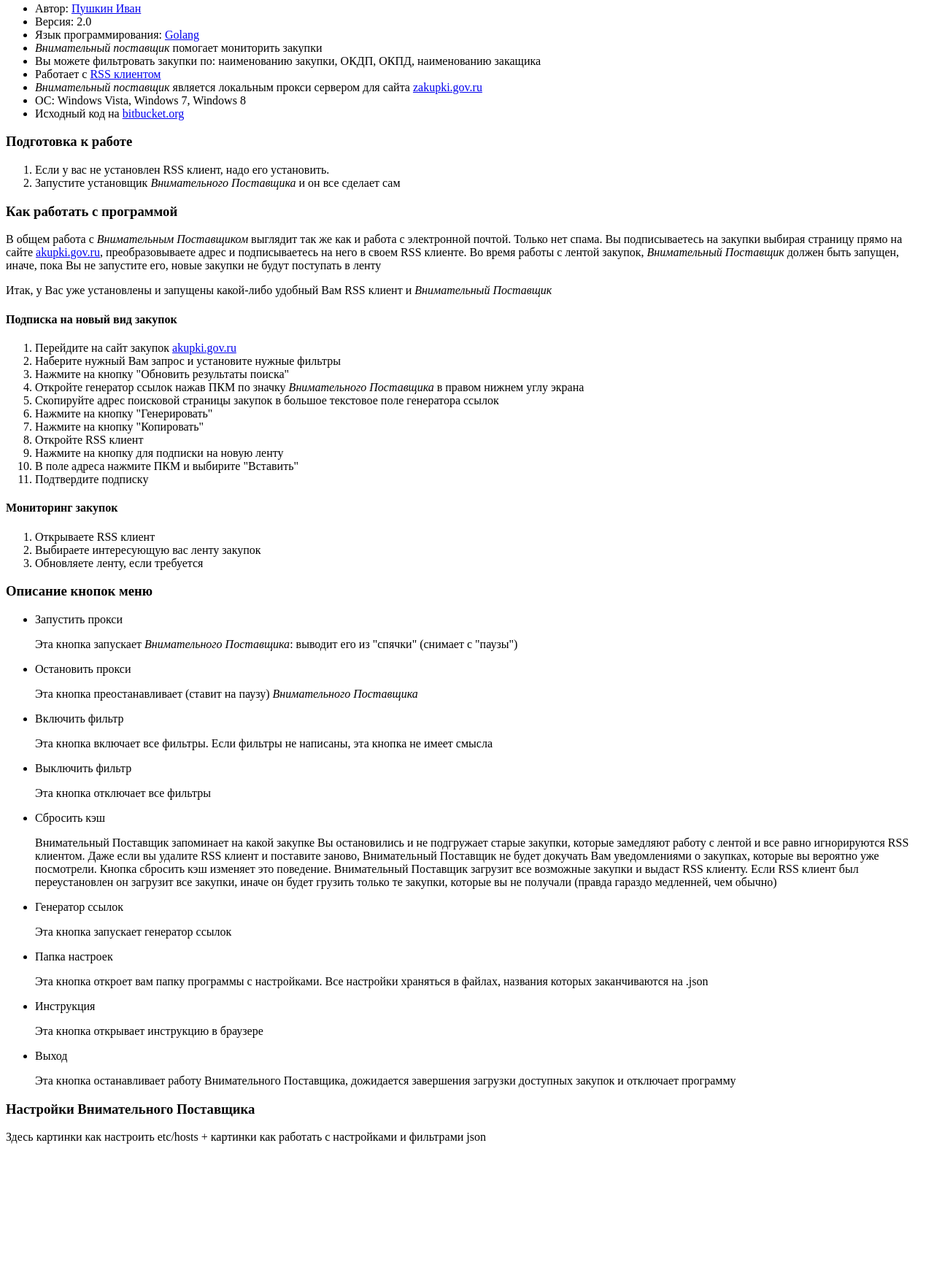
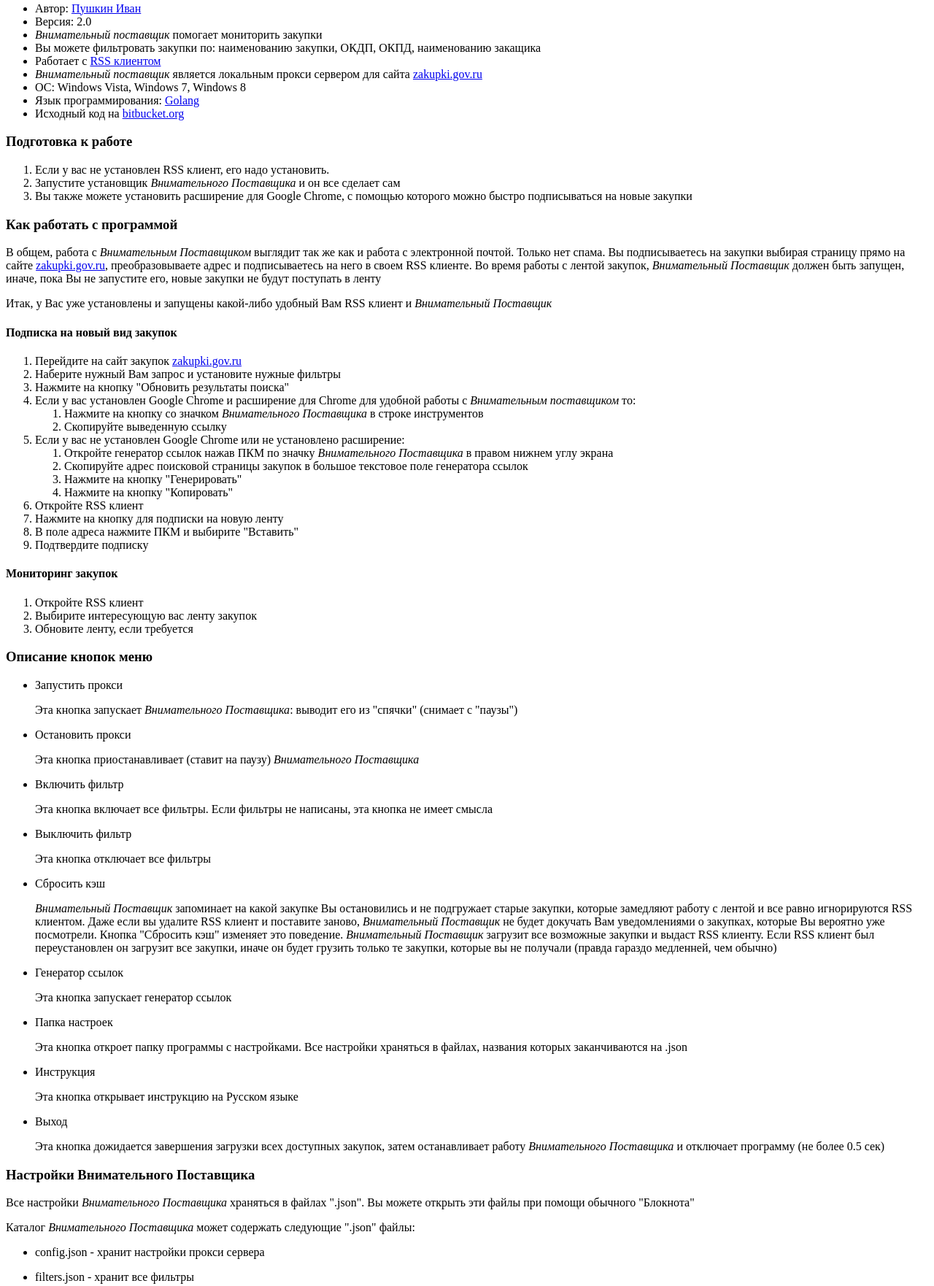
Before and after one commit to ivan1993spb/ru-supplier, a plain HTML site: page docs/index.html in a window 1280 px wide. Shown: the part 118-1880 px from the top of the page at 73% size. Before the commit the page ends 1693 px from the top, so only its background shows below. Drawn offline with Linux system fonts and the light colour scheme.

Commit message:
fixed docs

```diff
--- a/docs/index.html
+++ b/docs/index.html
@@ -10,31 +10,40 @@
 		<ul>
 			<li>Автор: <a href="mailto:pushkin13@bk.ru">Пушкин Иван</a></li>
 			<li>Версия: 2.0</li>
-			<li>Язык программирования: <a href="http:golang.org" target="_blank">Golang</a></li>
 			<li><i>Внимательный поставщик</i> помогает мониторить закупки</li>
 			<li>Вы можете фильтровать закупки по: наименованию закупки, ОКДП, ОКПД, наименованию закащика</li>
 			<li>Работает с <a href="https://ru.wikipedia.org/wiki/RSS-%D0%B0%D0%B3%D1%80%D0%B5%D0%B3%D0%B0%D1%82%D0%BE%D1%80" target="_blank">RSS клиентом</a></li>
 			<li><i>Внимательный поставщик</i> является локальным прокси сервером для сайта <a href="http://zakupki.gov.ru" target="_blank">zakupki.gov.ru</a></li>
 			<li>ОС: Windows Vista, Windows 7, Windows 8</li>
+			<li>Язык программирования: <a href="http:golang.org" target="_blank">Golang</a></li>
 			<li>Исходный код на <a href="https://bitbucket.org/pushkin_ivan/ru-supplier" target="_blank">bitbucket.org</a></li>
 		</ul>
 		<h3>Подготовка к работе</h3>
 		<ol>
-			<li>Если у вас не установлен RSS клиент, надо его установить.</li>
+			<li>Если у вас не установлен RSS клиент, его надо установить.</li>
 			<li>Запустите установщик <i>Внимательного Поставщика</i> и он все сделает сам</li>
+			<li>Вы также можете установить расширение для Google Chrome, с помощью которого можно быстро подписываться на новые закупки</li>
 		</ol>
 		<h3>Как работать с программой</h3>
-		<p>В общем работа с <i>Внимательным Поставщиком</i> выглядит так же как и работа с электронной почтой. Только нет спама. Вы подписываетесь на закупки выбирая страницу прямо на сайте <a href="http://zakupki.gov.ru" target="_blank">akupki.gov.ru</a>, преобразовываете адрес и подписываетесь на него в своем RSS клиенте. Во время работы с лентой закупок, <i>Внимательный Поставщик</i> должен быть запущен, иначе, пока Вы не запустите его, новые закупки не будут поступать в ленту</p>
+		<p>В общем, работа с <i>Внимательным Поставщиком</i> выглядит так же как и работа с электронной почтой. Только нет спама. Вы подписываетесь на закупки выбирая страницу прямо на сайте <a href="http://zakupki.gov.ru" target="_blank">zakupki.gov.ru</a>, преобразовываете адрес и подписываетесь на него в своем RSS клиенте. Во время работы с лентой закупок, <i>Внимательный Поставщик</i> должен быть запущен, иначе, пока Вы не запустите его, новые закупки не будут поступать в ленту</p>
 		<p>Итак, у Вас уже установлены и запущены какой-либо удобный Вам RSS клиент и <i>Внимательный Поставщик</i></p>
 		<h4>Подписка на новый вид закупок</h4>
 		<ol>
-			<li>Перейдите на сайт закупок <a href="http://zakupki.gov.ru" target="_blank">akupki.gov.ru</a></li>
+			<li>Перейдите на сайт закупок <a href="http://zakupki.gov.ru" target="_blank">zakupki.gov.ru</a></li>
 			<li>Наберите нужный Вам запрос и установите нужные фильтры</li>
 			<li>Нажмите на кнопку "Обновить результаты поиска"</li>
-			<li>Откройте генератор ссылок нажав ПКМ по значку <i>Внимательного Поставщика</i> в правом нижнем углу экрана</li>
-			<li>Скопируйте адрес поисковой страницы закупок в большое текстовое поле генератора ссылок</li>
-			<li>Нажмите на кнопку "Генерировать"</li>
-			<li>Нажмите на кнопку "Копировать"</li>
+			<li>Если у вас установлен Google Chrome и расширение для Chrome для удобной работы с <i>Внимательным поставщиком</i> то:</li>
+			<ol>
+				<li>Нажмите на кнопку со значком <i>Внимательного Поставщика</i> в строке инструментов</li>
+				<li>Скопируйте выведенную ссылку</li>
+			</ol>
+			<li>Если у вас не установлен Google Chrome или не установлено расширение:</li>
+			<ol>
+				<li>Откройте генератор ссылок нажав ПКМ по значку <i>Внимательного Поставщика</i> в правом нижнем углу экрана</li>
+				<li>Скопируйте адрес поисковой страницы закупок в большое текстовое поле генератора ссылок</li>
+				<li>Нажмите на кнопку "Генерировать"</li>
+				<li>Нажмите на кнопку "Копировать"</li>
+			</ol>
 			<li>Откройте RSS клиент</li>
 			<li>Нажмите на кнопку для подписки на новую ленту</li>
 			<li>В поле адреса нажмите ПКМ и выбирите "Вставить"</li>
@@ -42,32 +51,43 @@
 		</ol>
 		<h4>Мониторинг закупок</h4>
 		<ol>
-			<li>Открываете RSS клиент</li>
-			<li>Выбираете интересующую вас ленту закупок</li>
-			<li>Обновляете ленту, если требуется</li>
+			<li>Откройте RSS клиент</li>
+			<li>Выбирите интересующую вас ленту закупок</li>
+			<li>Обновите ленту, если требуется</li>
 		</ol>
 		<h3>Описание кнопок меню</h3>
 		<ul>
 			<li>Запустить прокси</li>
 			<p>Эта кнопка запускает <i>Внимательного Поставщика</i>: выводит его из "спячки" (снимает с "паузы")</p>
 			<li>Остановить прокси</li>
-			<p>Эта кнопка преостанавливает (ставит на паузу) <i>Внимательного Поставщика</i></p>
+			<p>Эта кнопка приостанавливает (ставит на паузу) <i>Внимательного Поставщика</i></p>
 			<li>Включить фильтр</li>
 			<p>Эта кнопка включает все фильтры. Если фильтры не написаны, эта кнопка не имеет смысла</p>
 			<li>Выключить фильтр</li>
 			<p>Эта кнопка отключает все фильтры</p>
 			<li>Сбросить кэш</li>
-			<p>Внимательный Поставщик запоминает на какой закупке Вы остановились и не подгружает старые закупки, которые замедляют работу с лентой и все равно игнорируются RSS клиентом. Даже если вы удалите RSS клиент и поставите заново, Внимательный Поставщик не будет докучать Вам уведомлениями о закупках, которые вы вероятно уже посмотрели. Кнопка сбросить кэш изменяет это поведение. Внимательный Поставщик загрузит все возможные закупки и выдаст RSS клиенту. Если RSS клиент был переустановлен он загрузит все закупки, иначе он будет грузить только те закупки, которые вы не получали (правда гараздо медленней, чем обычно)</p>
+			<p><i>Внимательный Поставщик</i> запоминает на какой закупке Вы остановились и не подгружает старые закупки, которые замедляют работу с лентой и все равно игнорируются RSS клиентом. Даже если вы удалите RSS клиент и поставите заново, <i>Внимательный Поставщик</i> не будет докучать Вам уведомлениями о закупках, которые Вы вероятно уже посмотрели. Кнопка "Сбросить кэш" изменяет это поведение. <i>Внимательный Поставщик</i> загрузит все возможные закупки и выдаст RSS клиенту. Если RSS клиент был переустановлен он загрузит все закупки, иначе он будет грузить только те закупки, которые вы не получали (правда гараздо медленней, чем обычно)</p>
 			<li>Генератор ссылок</li>
 			<p>Эта кнопка запускает генератор ссылок</p>
 			<li>Папка настроек</li>
-			<p>Эта кнопка откроет вам папку программы с настройками. Все настройки храняться в файлах, названия которых заканчиваются на .json</p>
+			<p>Эта кнопка откроет папку программы с настройками. Все настройки храняться в файлах, названия которых заканчиваются на .json</p>
 			<li>Инструкция</li>
-			<p>Эта кнопка открывает инструкцию в браузере</p>
+			<p>Эта кнопка открывает инструкцию на Русском языке</p>
 			<li>Выход</li>
-			<p>Эта кнопка останавливает работу Внимательного Поставщика, дожидается завершения загрузки доступных закупок и отключает программу</p>
+			<p>Эта кнопка дожидается завершения загрузки всех доступных закупок, затем останавливает работу <i>Внимательного Поставщика</i> и отключает программу (не более 0.5 сек)</p>
 		</ul>
 		<h3>Настройки Внимательного Поставщика</h3>
+		<p>Все настройки <i>Внимательного Поставщика</i> храняться в файлах ".json". Вы можете открыть эти файлы при помощи обычного "Блокнота"</p>
+		<p>Каталог <i>Внимательного Поставщика</i> может содержать следующие ".json" файлы:</p>
+		<ul>
+			<li>config.json - хранит настройки прокси сервера</li>
+			<p></p>
+			<li>filters.json - хранит все фильтры</li>
+			<p></p>
+			<li>cache.json - содержит кэш</li>
+			<p>Удалив этот файл и перезагрузив <i>Внимательного Поставщика</i> Вы очистите кеш</p>
+		</ul>
+		Если каких-либо файлов ".json" в каталоге нет, Вы можете их добавить.
 		Здесь картинки как настроить etc/hosts
 		+ картинки как работать с настройками и фильтрами json
 	</body>
```
